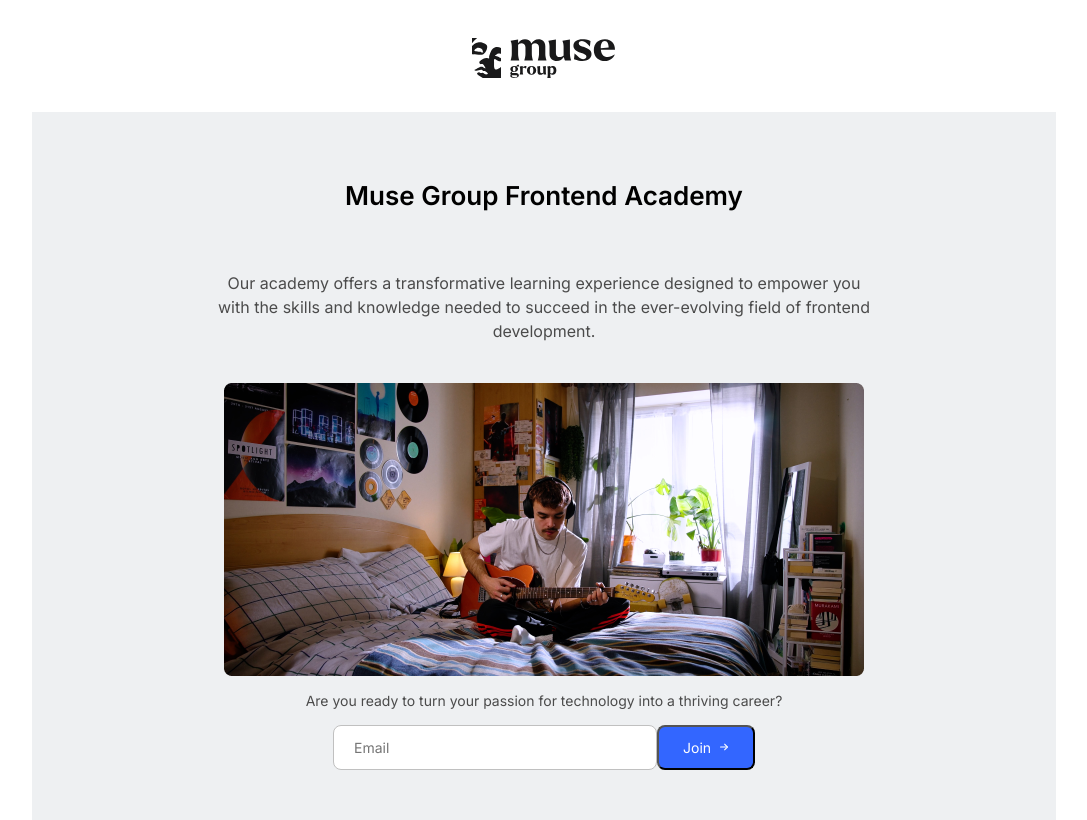
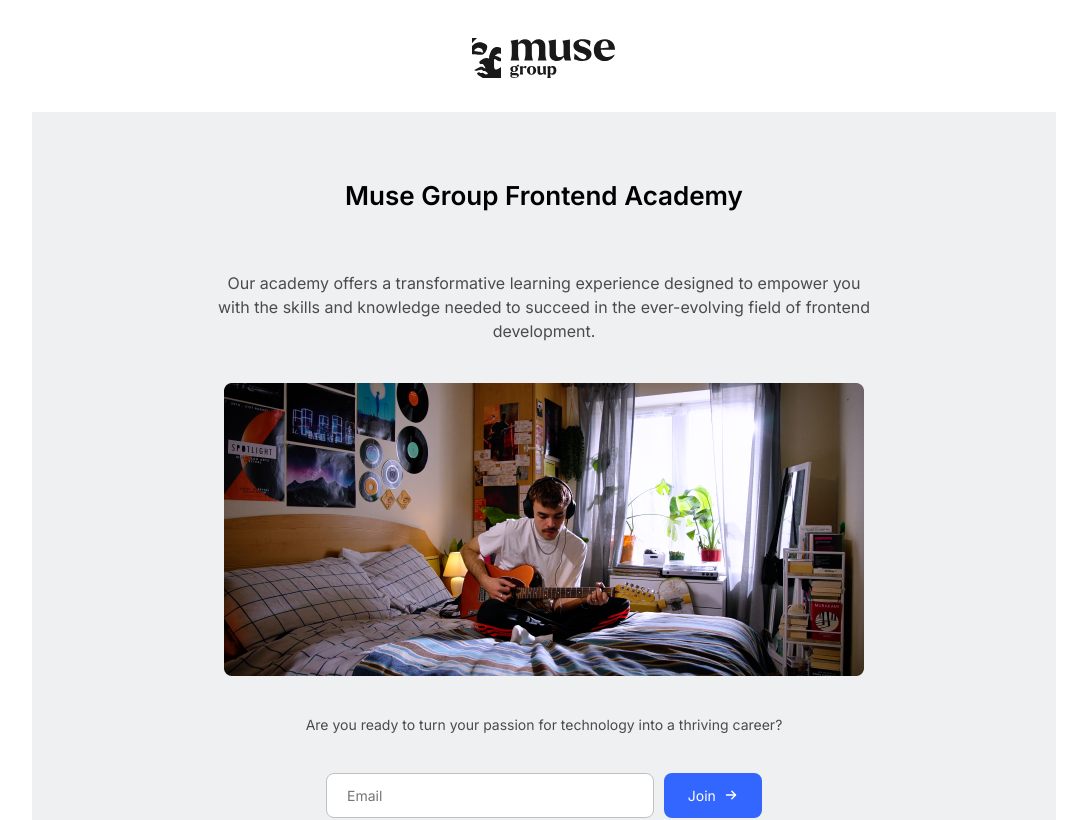
Before and after one commit to bas-kirill/muse-landing, a React (Create React App) app: page / in a window 1280 px wide. Shown: the top 820 px of the page, without its empty margins (96-1183 px from the left). Built offline with nearby package versions, Linux system fonts and the light colour scheme.

Commit message:
feat(hero): adaptive hero section

```diff
--- a/src/components/header/Header.tsx
+++ b/src/components/header/Header.tsx
@@ -5,7 +5,9 @@ import "./Header.css";
 const Header = () => {
     return (
         <header>
-            <MuseGroupLogo />
+            <div id="muse-group-logo">
+                <MuseGroupLogo/>
+            </div>
         </header>
     );
 }
--- /dev/null
+++ b/src/components/hero/HeroImage.css
@@ -0,0 +1,4 @@
+img {
+    height: auto;
+    max-width: 100%;
+}
--- /dev/null
+++ b/src/components/hero/HeroImage.tsx
@@ -0,0 +1,11 @@
+import React from "react";
+import hero from "./pics/hero-medium.png";
+import "./HeroImage.css";
+
+const HeroImage = () => {
+    return (
+        <img src={hero} alt="hero"/>
+    );
+};
+
+export default HeroImage;
--- a/src/components/hero/HeroSection.css
+++ b/src/components/hero/HeroSection.css
@@ -1,59 +1,39 @@
-#hero-section {
+#hero-section-wrapper {
     padding: 50px 18%;
     background-color: #EEF0F2;
     display: flex;
     flex-direction: column;
     align-items: center;
+    flex-wrap: wrap;
 }
 
-#hero-section > h1 {
+#hero-section-wrapper > h1 {
     font-weight: 600;
     font-size: 26px;
     line-height: 33.8px;
+    text-align: center;
 }
 
-#academy-description-paragraph {
+#hero-section-wrapper > p {
     padding: 24px 0;
     font-weight: 400;
-    font-size: 16px;
-    line-height: 24px;
     text-align: center;
     color: #4B4B4B;
 }
 
-#invitation-paragraph {
-    font-weight: 400;
-    font-size: 14px;
-    line-height: 21px;
-    color: #4B4B4B;
+#hero-section-description {
+    font-size: 16px;
+    line-height: 24px;
 }
 
-#hero-section-form-wrapper > form {
-    display: flex;
-}
-
-#hero-section-form-wrapper > form > input[type="text"] {
-    width: 324px;
-    height: 45px;
-    border-radius: 8px;
-    padding: 0 20px;
-    border: 1px solid #C0C0C0;
-    box-sizing: border-box; /* need for the same size as submit button */
+#hero-section-question {
     font-size: 14px;
     line-height: 21px;
 }
 
-#hero-section-form-wrapper > form > button[type="submit"] {
-    width: 98px;
-    height: 45px;
-    padding: 0 24px;
-    gap: 8px;
-    border-radius: 8px;
-    background: #3366FF;
-    font-size: 14px;
-    display: flex;
-    align-items: center;
-    justify-content: center;
-    color: white;
-    box-sizing: border-box;
+
+@media (max-width: 320px) {
+    #hero-section-wrapper {
+        padding: 24px 24px;
+    }
 }
--- a/src/components/hero/HeroSection.tsx
+++ b/src/components/hero/HeroSection.tsx
@@ -1,18 +1,18 @@
 import React from "react";
-import hero from "./hero.png";
 import "./HeroSection.css";
-import HeroSectionForm from "./HeroSectionForm";
+import HeroSectionForm from "./form/HeroSectionForm";
+import HeroImage from "./HeroImage";
 
 const HeroSection = () => {
     return (
-        <div id="hero-section">
+        <div id="hero-section-wrapper">
             <h1>Muse Group Frontend Academy</h1>
-            <p id="academy-description-paragraph">
+            <p id="hero-section-description">
                 Our academy offers a transformative learning experience designed to empower you with the skills and
                 knowledge needed to succeed in the ever-evolving field of frontend development.
             </p>
-            <img src={hero} alt="hero"/>
-            <p id="invitation-paragraph">
+            <HeroImage />
+            <p id="hero-section-question">
                 Are you ready to turn your passion for technology into a thriving career?
             </p>
             <HeroSectionForm />
--- /dev/null
+++ b/src/components/hero/form/HeroSectionForm.css
@@ -0,0 +1,55 @@
+#hero-section-form-wrapper {
+    flex-basis: 100%;
+    width: 100%
+}
+
+#hero-section-form-wrapper > form {
+    display: flex;
+    justify-content: center;
+}
+
+#hero-section-form-wrapper > form > input[type="text"] {
+    width: 50%;
+    height: 45px;
+    border-radius: 8px;
+    padding: 0 20px;
+    margin-right: 5px;
+    border: 1px solid #C0C0C0;
+    box-sizing: border-box; /* need for the same size as submit button */
+    font-size: 14px;
+    line-height: 21px;
+}
+
+#hero-section-form-wrapper > form > button[type="submit"] {
+    width: 15%;
+    height: 45px;
+    padding: 0 24px;
+    margin-left: 5px;
+    gap: 8px;
+    border-radius: 8px;
+    background: #3366FF;
+    font-size: 14px;
+    display: flex;
+    align-items: center;
+    justify-content: center;
+    color: white;
+    box-sizing: border-box;
+    border-width: 0;
+}
+
+@media (max-width: 320px) {
+    #hero-section-form-wrapper > form {
+        display: flex;
+        flex-direction: column;
+    }
+
+    #hero-section-form-wrapper > form > input[type="text"] {
+        width: 100%;
+        margin: 0 0 4px;
+    }
+
+    #hero-section-form-wrapper > form > button[type="submit"] {
+        width: 100%;
+        margin: 4px 0 0;
+    }
+}
--- a/src/components/hero/HeroSectionForm.tsx
+++ b/src/components/hero/form/HeroSectionForm.tsx
@@ -1,6 +1,7 @@
 import React, {FormEvent, useState} from "react";
-import CaretRight from "./CaretRight";
-import Email from "./Email";
+import CaretRight from "../CaretRight";
+import "./HeroSectionForm.css";
+import Email from "../../../domain/Email";
 
 const HeroSectionForm = () => {
     const [emailRaw, setEmailRaw] = useState<string>("");
--- a/src/components/logo/MuseGroupLogo.tsx
+++ b/src/components/logo/MuseGroupLogo.tsx
@@ -2,7 +2,7 @@ import React from "react";
 
 const MuseGroupLogo = () => {
     return (
-        <div id="muse-group-logo">
+
             <svg width="144" height="40" viewBox="0 0 144 40" fill="none" xmlns="http://www.w3.org/2000/svg">
                 <g clipPath="url(#clip0_52_1059)">
                     <path fillRule="evenodd" clipRule="evenodd"
@@ -18,7 +18,6 @@ const MuseGroupLogo = () => {
                     </clipPath>
                 </defs>
             </svg>
-        </div>
     );
 };
 
--- a/src/components/hero/Email.tsx
+++ b/src/domain/Email.tsx
@@ -1,8 +1,8 @@
 import * as E from "fp-ts/Either";
-import ValueObject from "../../common/ValueObject";
+import ValueObject from "../common/ValueObject";
 
 class Email implements ValueObject {
-    static emailPattern = /^[^\s@]+@[^\s@]+\.[^\s@]+$/;
+    static readonly emailPattern = /^[^\s@]+@[^\s@]+\.[^\s@]+$/;
     value: string;
 
     private constructor(email: string) {
@@ -20,7 +20,7 @@ class Email implements ValueObject {
         return this.value;
     }
 
-    static EmailError = class extends Error {
+    static readonly EmailError = class extends Error {
         constructor(message: string) {
             super(message);
             this.name = "EmailError";
```
Also changed, not shown: src/components/hero/pics/hero-medium.png (renamed from src/components/hero/hero.png), src/components/hero/pics/hero-small.png (added).
